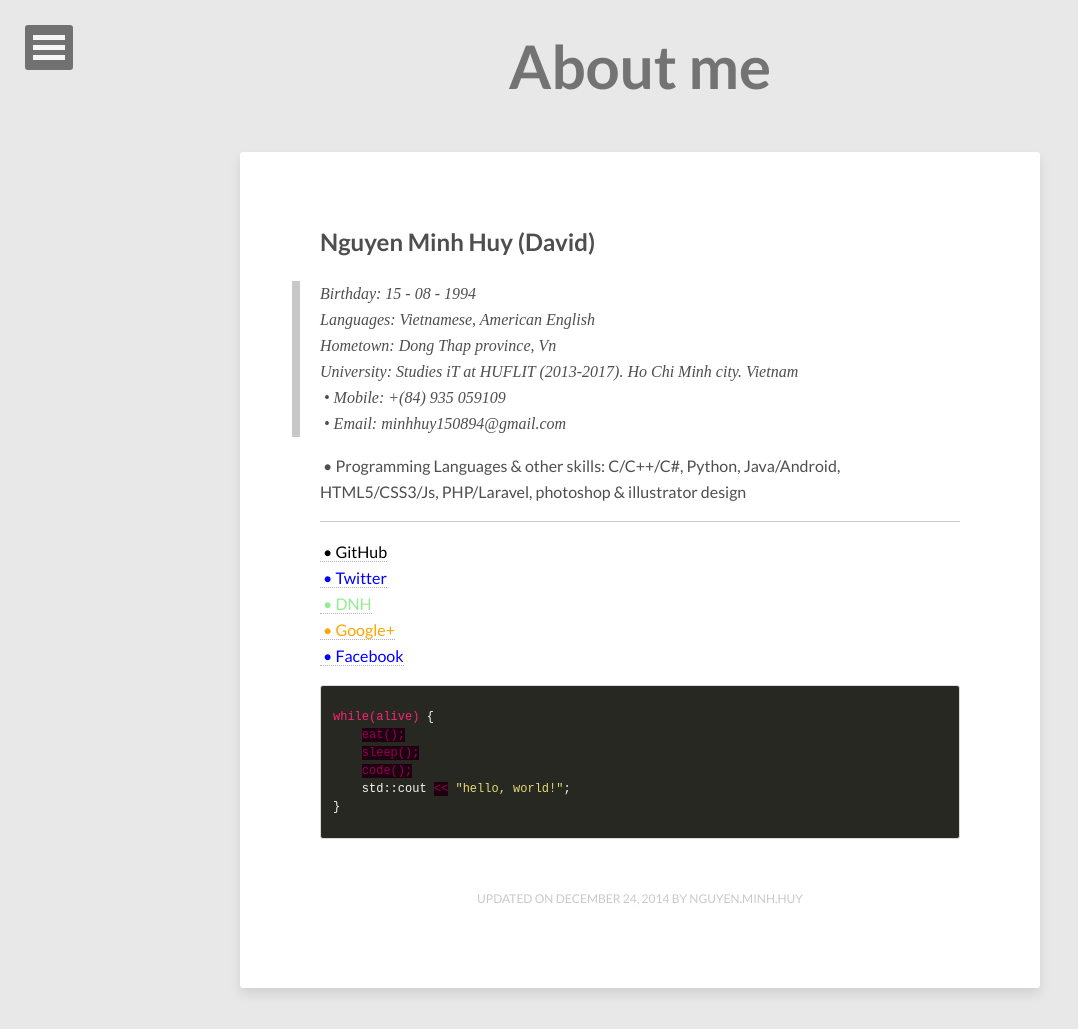
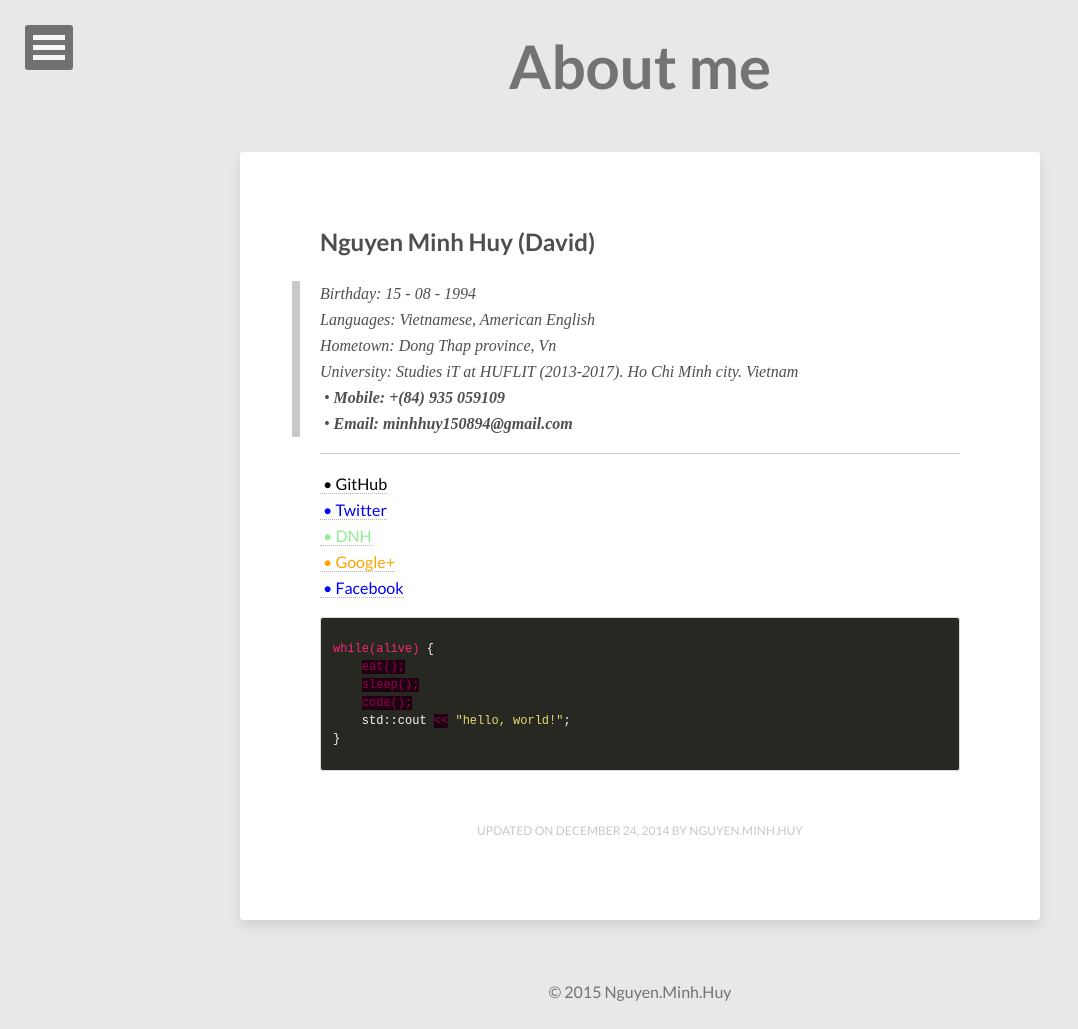
Before and after one commit to vareisen/vareisen.github.io, a Jekyll site: the page built from about/index.md, in a window 1280 px wide, cut to the strip 0-1029 px from the top of the page. Shown: the whole strip, without its empty margins (0-1078 px from the left). Built offline with Jekyll 4.4.1, drawn with Linux system fonts in a browser that asks for light colours.

Commit message:
Update index.md

```diff
--- a/about/index.md
+++ b/about/index.md
@@ -9,10 +9,9 @@
 > Languages: Vietnamese, American English<br>
 > Hometown: Dong Thap province, Vn<br>
 > University: Studies iT at HUFLIT (2013-2017). Ho Chi Minh city. Vietnam<br>
-&nbsp;&bull;&nbsp;Mobile: +(84) 935 059109<br>
-&nbsp;&bull;&nbsp;Email: minhhuy150894@gmail.com<br>
+&nbsp;&bull;&nbsp;<b>Mobile: +(84) 935 059109</b><br>
+&nbsp;&bull;&nbsp;<b>Email: minhhuy150894@gmail.com</b><br>
 
-&nbsp;&bull;&nbsp;Programming Languages & other skills: C/C++/C#, Python, Java/Android, HTML5/CSS3/Js, PHP/Laravel, photoshop & illustrator design<br>
 <hr>
 <a href="http://github.com/minhhuy150894"><font color="black">&nbsp;&bull;&nbsp;GitHub</font></a><br>
 <a href="https://twitter.com/david15894"><font color="blue">&nbsp;&bull;&nbsp;Twitter</font></a><br>
```
